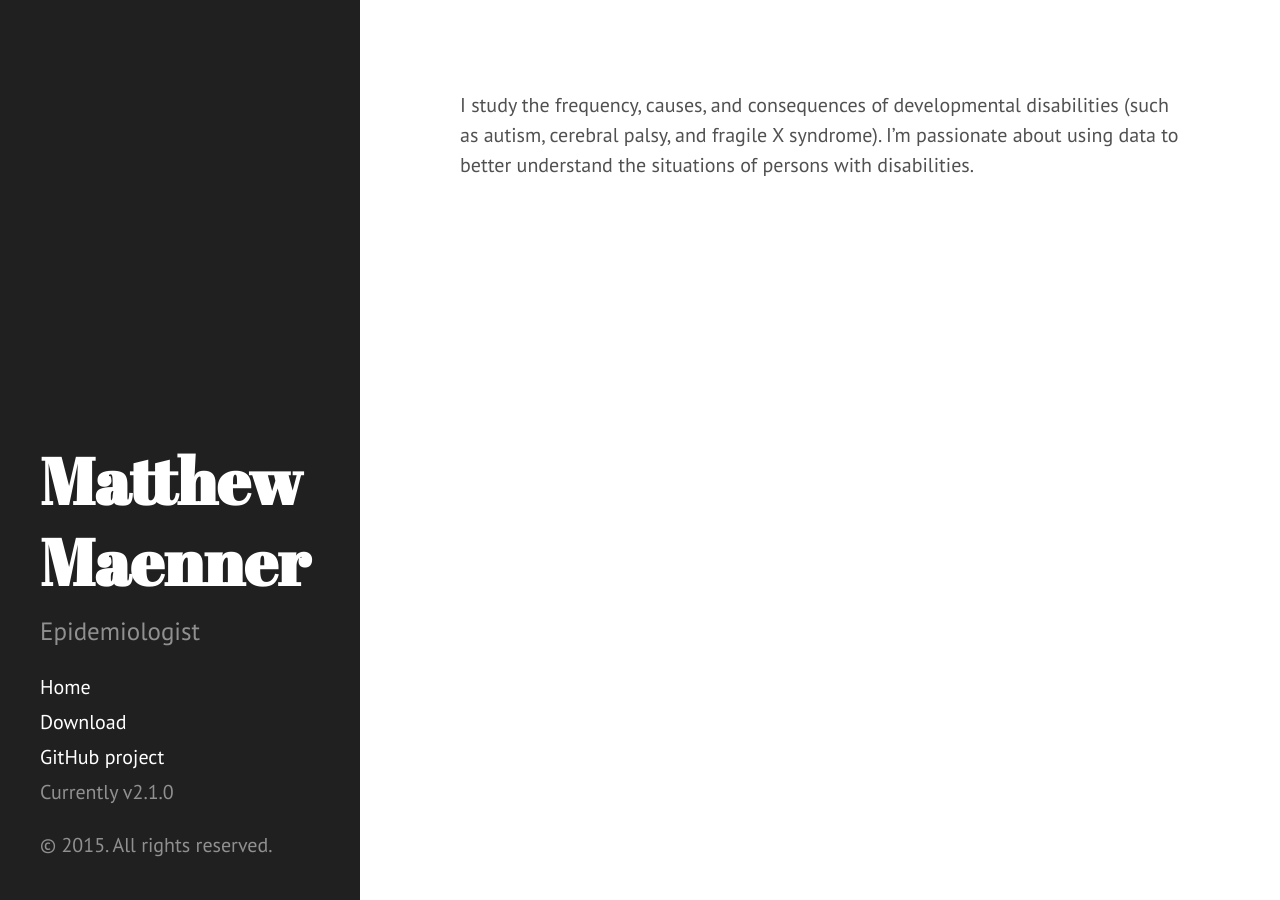
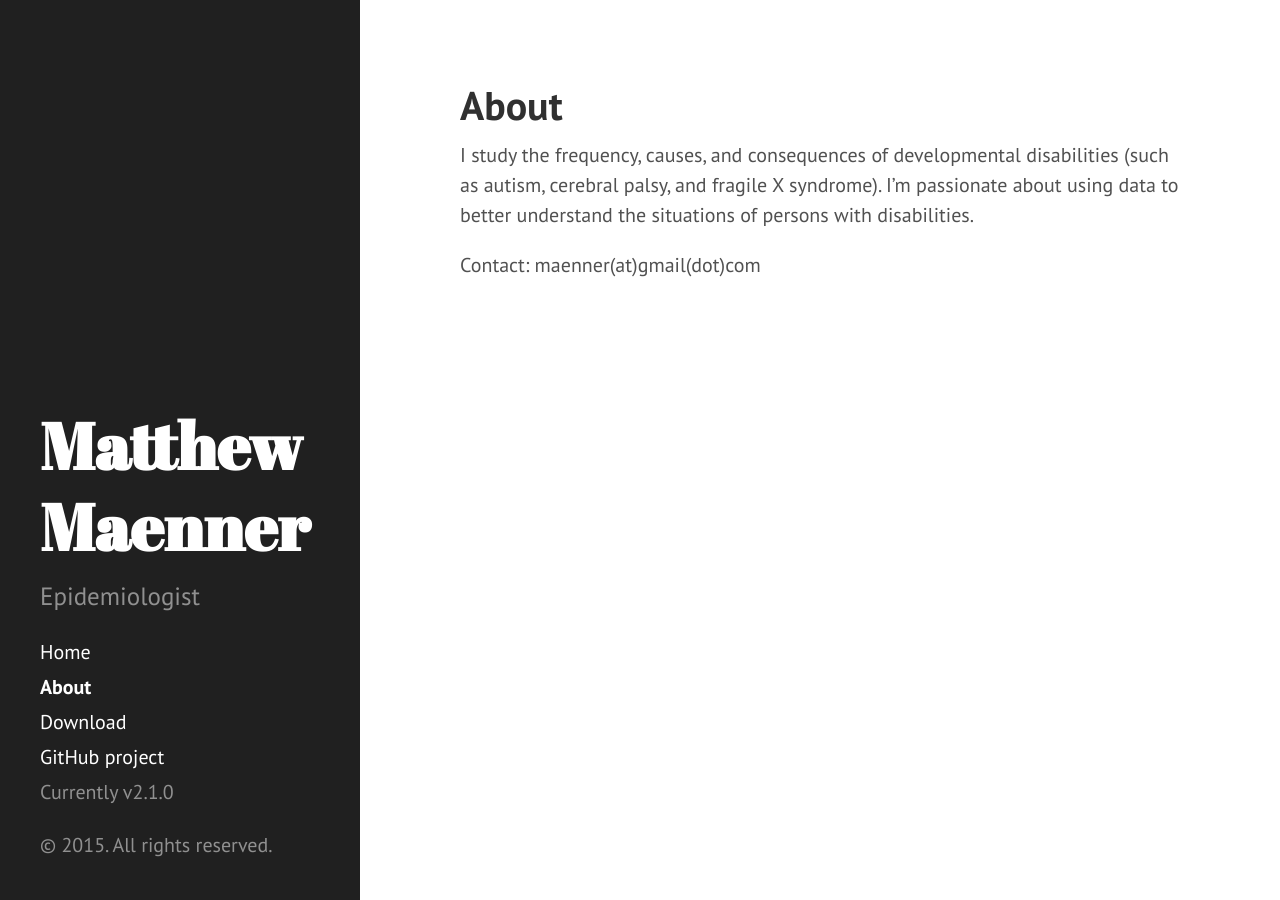
Before and after one commit to mjmaenner/mjmaenner.github.io, a Jekyll site: the page built from index.md, in a window 1280 px wide. Built offline with Jekyll 4.4.1, drawn with Linux system fonts in a browser that asks for light colours; Markdown is read by kramdown in place of the engine named in the settings.

Commit message:
Update index.md

```diff
--- a/index.md
+++ b/index.md
@@ -1,6 +1,9 @@
 ---
 layout: page
-title:
+title: About
 ---
 
 I study the frequency, causes, and consequences of developmental disabilities (such as autism, cerebral palsy, and fragile X syndrome).  I’m passionate about using data to better understand the situations of persons with disabilities.
+
+Contact:
+maenner(at)gmail(dot)com
```
